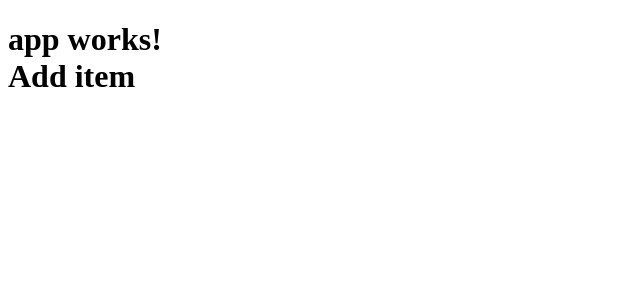
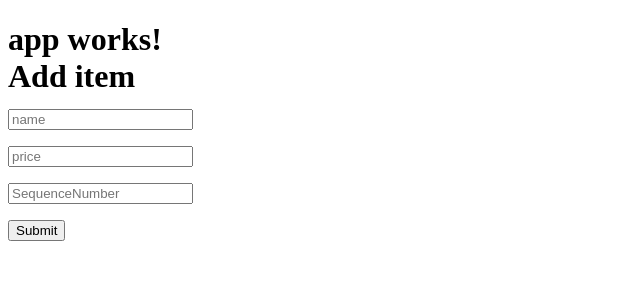
Before and after one commit to sjcrisme/quiz-test-angular, an Angular app: page /add in a window 1280 px wide. Shown: the top 300 px of the page, without its empty margins (0-640 px from the left). Built offline with nearby package versions, Linux system fonts and the light colour scheme.

Commit message:
add item, add button 'add item'

```diff
--- a/server/api/db.json
+++ b/server/api/db.json
@@ -49,8 +49,5 @@
       "Name": "trion",
       "Price": 23
     }
-  ],
-  "items-count": {
-    "count": 8
-  }
+  ]
 }
--- a/src/app/add-item/add-item.component.ts
+++ b/src/app/add-item/add-item.component.ts
@@ -1,10 +1,46 @@
 import { Component } from '@angular/core';
+import { Router } from '@angular/router';
+import { ItemsService } from './../services/items.service';
 
 @Component({
     selector:'hr-add-item',
     template:`
         <div> Add item</div>
+        <form novalidate (ngSubmit)="createItem(form)" #form >
+            <input name="Name" type="text" placeholder="name" ><br>
+            <input name="Price" type="text" placeholder="price" ><br>
+            <input name="SequenceNumber" type="text" placeholder="SequenceNumber" ><br>
+            <button>Submit</button>
+         </form>
     `
 })
 
-export class AddItemComponent {}
+export class AddItemComponent {
+
+    size:number;
+
+    constructor(private itemsService: ItemsService, private route: Router){ }
+
+    //TODO : this is ugly :(
+    createItem(form){
+        this.itemsService.getItems().subscribe(
+                items=>{ this.size = items.length +1 ;
+
+                         this.itemsService.createItem(
+                                        {
+                                            "id": this.size,
+                                            "sequenceNumber": form[2].value,
+                                            "name": form[0].value,
+                                            "price": form[1].value
+                                        }).subscribe(
+                                        res => this.route.navigate(['list']),
+                                        error => console.error(error)
+                                    );
+
+                        },
+                error => console.error(error)
+            );
+
+
+    }
+}
--- a/src/app/items-list/items-list.component.ts
+++ b/src/app/items-list/items-list.component.ts
@@ -11,6 +11,8 @@ import { Router } from '@angular/router';
         <a [routerLink]="['/edit/',item.id]">{{ item.Name}}</a>
         </li>
     </ul>
+    <button [routerLink]="['/add/']"> add item </button>
+
     `
 })
 
--- a/src/app/services/items.service.ts
+++ b/src/app/services/items.service.ts
@@ -24,6 +24,18 @@ export class ItemsService {
         return this.http.put(`${API_ENDPOINT}/${item.id}`,item)
                         .map((res:Response)=>res.json());
     }
+
+    createItem(item) {
+       return this.http.post(API_ENDPOINT,
+        {
+         "id": item.id,
+         "SequenceNumber": item.sequenceNumber,
+         "Name": item.name,
+         "Price": item.price
+        })
+         .map((res: Response) => res.json());
+    }
+
     // delItem(item){
     //     return this.http.delete(`${API_ENDPOINT}/${item.SequenceNumber}`)
     //                 .map((res:Response) => res.json() );
```
